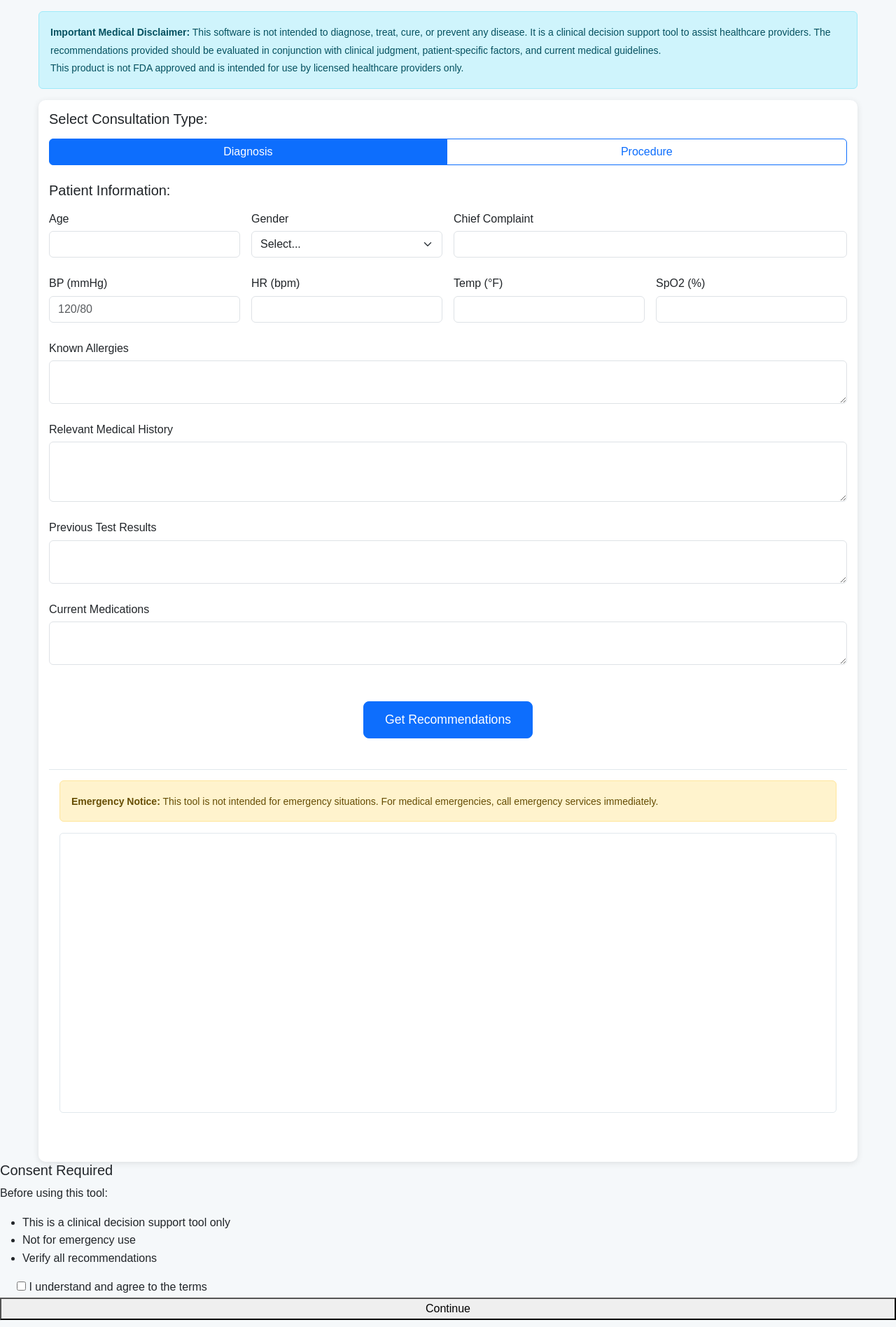
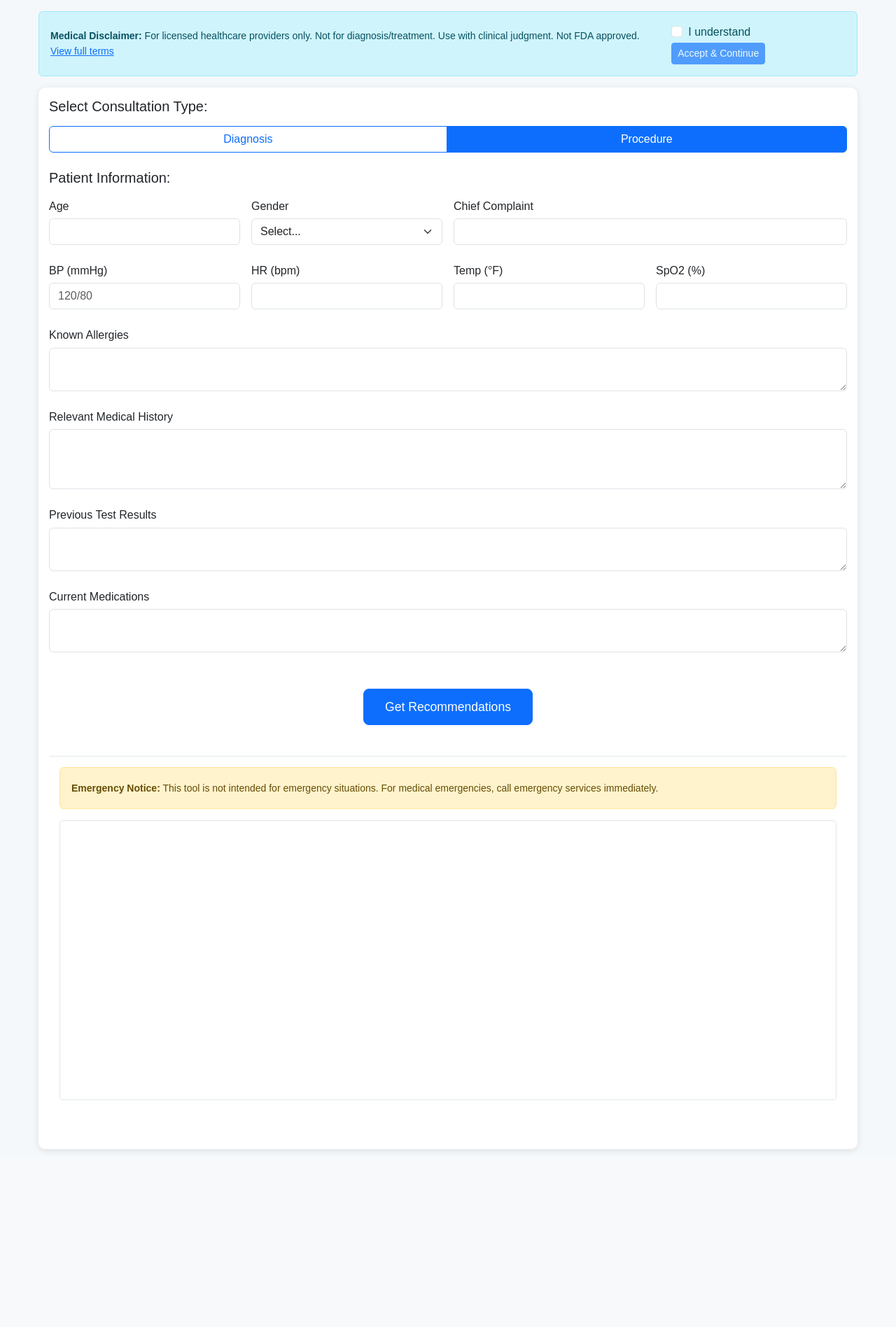
Before and after one commit to fsohail3/provider-app, a Flask app: page / in a window 1280 px wide. Shown: the part 68-1964 px from the top of the page at 70% size. After the commit the page ends 1713 px from the top, so only its background shows below. Run offline with Flask 3, Linux system fonts and the light colour scheme; the visitor is signed in with stand-in values (Sample User, id 1); some libraries are stand-ins or nearby versions.

Commit message:
Update UI and simplify flow
- Remove login requirement
- Add compact consent banner
- Update privacy contact to privacy@provider.com
- Make procedure the default consultation type
- Streamline medical disclaimers
- Update JavaScript handlers

```diff
--- a/static/js/main.js
+++ b/static/js/main.js
@@ -12,13 +12,22 @@
     // Chat history
     let chatHistory = [];
 
-    // Toggle procedure section based on consultation type
-    consultationTypes.forEach(radio => {
-        radio.addEventListener('change', function() {
-            procedureSection.style.display = this.value === 'procedure' ? 'block' : 'none';
-            userInput.placeholder = this.value === 'procedure'
-                ? "Enter any specific concerns or questions about the procedure..."
-                : "Describe symptoms for diagnosis...";
+    // Show procedure section by default
+    document.addEventListener('DOMContentLoaded', () => {
+        document.getElementById('procedure-section').style.display = 'block';
+        document.getElementById('diagnosis-section').style.display = 'none';
+    });
+
+    // Handle consultation type change
+    document.querySelectorAll('input[name="consultation-type"]').forEach(radio => {
+        radio.addEventListener('change', (e) => {
+            if (e.target.value === 'procedure') {
+                document.getElementById('procedure-section').style.display = 'block';
+                document.getElementById('diagnosis-section').style.display = 'none';
+            } else {
+                document.getElementById('procedure-section').style.display = 'none';
+                document.getElementById('diagnosis-section').style.display = 'block';
+            }
         });
     });
 
@@ -237,8 +246,16 @@
                 method: 'POST'
             });
             if (response.ok) {
-                document.querySelector('.consent-modal').style.display = 'none';
+                document.querySelector('.alert-info').style.display = 'none';
+                document.querySelector('.main-container').style.display = 'block';
             }
         }
     });
+
+    // Initially hide main container until consent
+    document.addEventListener('DOMContentLoaded', () => {
+        if (!session.get('consent_accepted')) {
+            document.querySelector('.main-container').style.display = 'none';
+        }
+    });
 });
--- a/templates/index.html
+++ b/templates/index.html
@@ -21,15 +21,19 @@
             </div>
         </nav>
 
-        <!-- FDA and Medical Disclaimer -->
-        <div class="alert alert-info mb-3">
+        <!-- Compact Disclaimer with Accept Button -->
+        <div class="alert alert-info mb-3 d-flex align-items-center justify-content-between">
             <small>
-                <strong>Important Medical Disclaimer:</strong> This software is not intended to diagnose, treat, cure, or prevent any disease.
-                It is a clinical decision support tool to assist healthcare providers. The recommendations provided should be evaluated
-                in conjunction with clinical judgment, patient-specific factors, and current medical guidelines.
-                <br>
-                This product is not FDA approved and is intended for use by licensed healthcare providers only.
+                <strong>Medical Disclaimer:</strong> For licensed healthcare providers only. Not for diagnosis/treatment. Use with clinical judgment.
+                Not FDA approved. <a href="{{ url_for('terms') }}">View full terms</a>
             </small>
+            <div class="ms-3">
+                <div class="form-check form-check-inline">
+                    <input type="checkbox" id="consentCheckbox" class="form-check-input">
+                    <label class="form-check-label" for="consentCheckbox">I understand</label>
+                </div>
+                <button id="acceptConsent" class="btn btn-primary btn-sm" disabled>Accept & Continue</button>
+            </div>
         </div>
 
         <div class="main-container">
@@ -37,10 +41,10 @@
             <div class="type-selection mb-4">
                 <h5 class="mb-3">Select Consultation Type:</h5>
                 <div class="btn-group w-100" role="group">
-                    <input type="radio" class="btn-check" name="consultation-type" id="diagnosis" value="diagnosis" checked>
+                    <input type="radio" class="btn-check" name="consultation-type" id="diagnosis" value="diagnosis">
                     <label class="btn btn-outline-primary flex-grow-1" for="diagnosis">Diagnosis</label>
 
-                    <input type="radio" class="btn-check" name="consultation-type" id="procedure" value="procedure">
+                    <input type="radio" class="btn-check" name="consultation-type" id="procedure" value="procedure" checked>
                     <label class="btn btn-outline-primary flex-grow-1" for="procedure">Procedure</label>
                 </div>
             </div>
@@ -165,26 +169,6 @@
         </div>
     </div>
 
-    <!-- Consent Modal -->
-    <div class="consent-modal">
-        <div class="modal-content">
-            <h5>Consent Required</h5>
-            <p>Before using this tool:</p>
-            <ul>
-                <li>This is a clinical decision support tool only</li>
-                <li>Not for emergency use</li>
-                <li>Verify all recommendations</li>
-            </ul>
-            <div class="form-check">
-                <input type="checkbox" id="consentCheckbox">
-                <label for="consentCheckbox">
-                    I understand and agree to the terms
-                </label>
-            </div>
-            <button id="acceptConsent">Continue</button>
-        </div>
-    </div>
-
     <script src="https://cdn.jsdelivr.net/npm/bootstrap@5.3.2/dist/js/bootstrap.bundle.min.js"></script>
     <script src="{{ url_for('static', filename='js/main.js') }}"></script>
 </body>
--- a/templates/privacy.html
+++ b/templates/privacy.html
@@ -60,9 +60,7 @@
             <h2>5. Contact Information</h2>
             <p>For privacy-related inquiries:</p>
             <ul>
-                <li>Privacy Officer: [Name]</li>
-                <li>Email: privacy@yourdomain.com</li>
-                <li>Phone: (XXX) XXX-XXXX</li>
+                <li>Email: privacy@provider.com</li>
             </ul>
         </section>
     </div>
```
